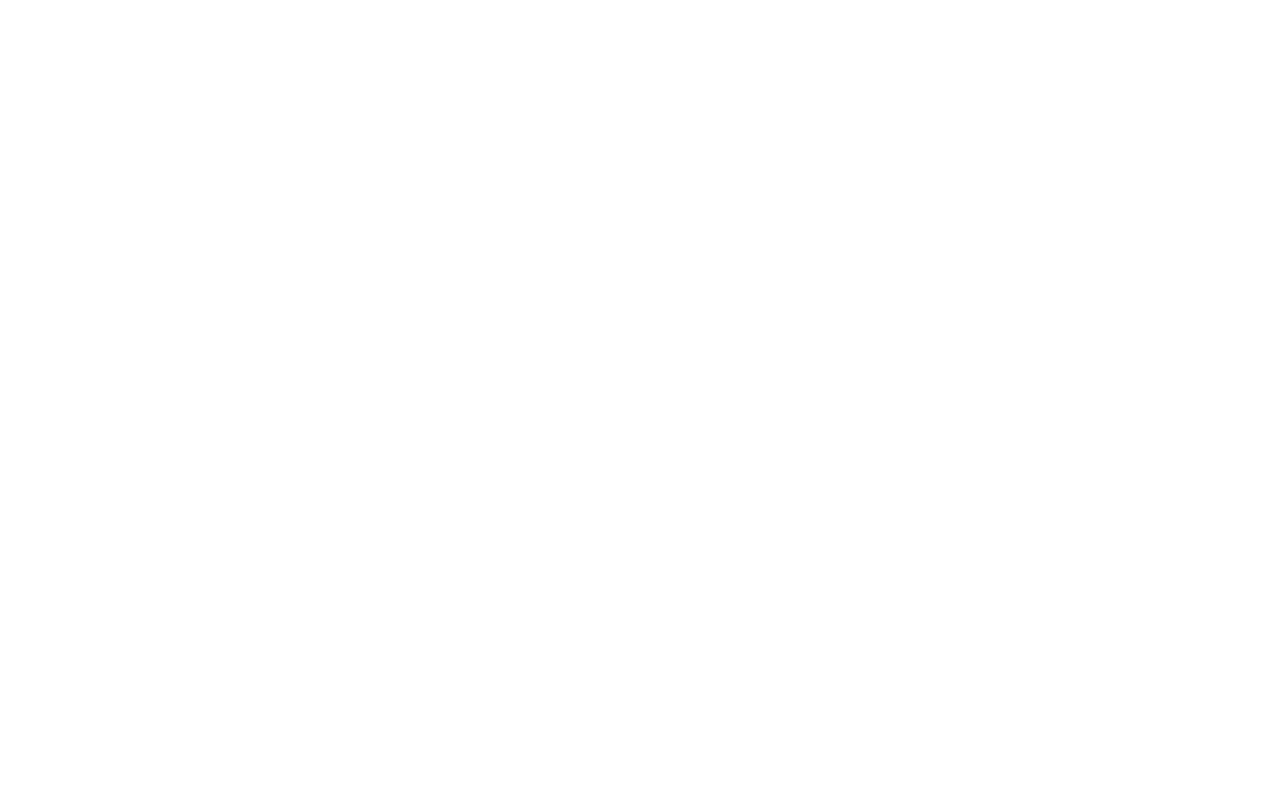
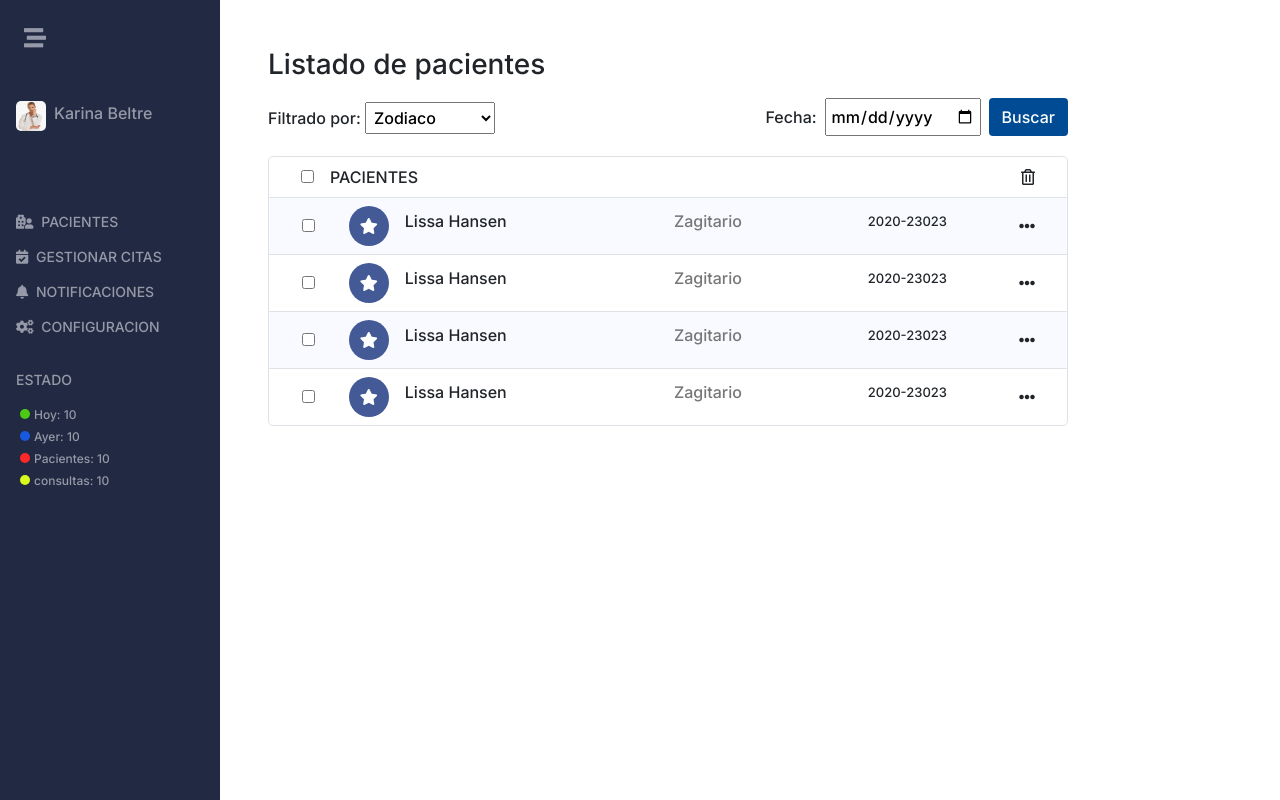
Before and after one commit to eirondiaz/proyectoFinalProgWeb, an Angular app: page /cuenta in a window 1280 px wide. Before the commit this address led to /. Built offline with nearby package versions, Linux system fonts and the light colour scheme.

Commit message:
inicio ui perfil

```diff
--- a/src/app/app.module.ts
+++ b/src/app/app.module.ts
@@ -9,6 +9,7 @@
 import { RegistroComponent } from './registro/registro.component';
 import { HomeComponent } from './home/home.component';
 import { ListadoPacienteComponent } from './listado-paciente/listado-paciente.component';
+import { PerfilDoctorComponent } from './perfil-doctor/perfil-doctor.component';
 
 @NgModule({
   declarations: [
@@ -16,7 +17,8 @@
     LoginComponent,
     RegistroComponent,
     HomeComponent,
-    ListadoPacienteComponent
+    ListadoPacienteComponent,
+    PerfilDoctorComponent
   ],
   imports: [
     BrowserModule,
--- a/src/app/home/home.component.css
+++ b/src/app/home/home.component.css
@@ -51,7 +51,7 @@
 }
 
 .mainmenu li a {
-    font-size: 12px;
+    font-size: 14px;
     color: var(--color-secundario);
 }
 
--- a/src/app/home/home.component.html
+++ b/src/app/home/home.component.html
@@ -31,10 +31,12 @@
                         </li>
                         <li>
                             <i class="fas fa-bell  mr-1"></i>
-                            Notificaciones</li>
+                            <a [routerLink]="['/cuenta/perfil']"> Notificaciones</a>
+                        </li>
                         <li>
                             <i class="fas fa-cogs  mr-1"></i>
-                            Configuracion</li>
+                            <a [routerLink]="['/cuenta/perfil']"> Configuracion</a>
+                           </li>
                     </ul>
                 </div>
                 <div class="menu-footer px-3">
@@ -49,43 +51,7 @@
                </div>
         </section>
         <section class="flex-md-grow-1 main-content px-md-5 mt-5">
-            <div>
-                    <h3>Listado de pacientes</h3>
-                        <div class="mt-3">
-                           <div class="d-flex justify-content-between" style="max-width: 800px;">
-                                <div class="mt-1">
-                                    <span>Filtrado por: </span>
-                                    <select name="zodiaco"  class="p-1" style="width: 130px;">
-                                        <option value="Zodiaco">Zodiaco</option>
-                                        <option value="Citas">Visitas</option>
-                                    </select>
-                                </div>
-                                <div>
-                                    <form class="">
-                                        <div class="form-group">
-                                            <label>Fecha: </label>
-                                            <input type="date" class="ml-2 p-1">
-                                            <button class="btn btn-primario text-center text-white ml-2 mb-1">Buscar</button>
-                                        </div>
-                                    </form>
-                               </div>
-                           </div>
-                        </div>
-                    <div class="table-responsive w-100  border rounded-lg" style="max-width: 800px;">
-                       <div class="d-flex justify-content-between px-4 ">
-                        <div class="m-2">
-                            <input type="checkbox" class="mr-3">
-                             <span>PACIENTES</span>
-                        </div>
-                        <div class="m-2">
-                            <i class="far fa-trash-alt"></i>
-                        </div>
-                       </div>
-                        <div>
-                            <router-outlet></router-outlet>
-                        </div>
-                 </div>
-            </div>
+           <router-outlet></router-outlet>
         </section>
     </div>
 </div>
--- a/src/app/listado-paciente/listado-paciente.component.html
+++ b/src/app/listado-paciente/listado-paciente.component.html
@@ -1,4 +1,35 @@
-
+<div>
+    <h3>Listado de pacientes</h3>
+        <div class="mt-3">
+           <div class="d-flex justify-content-between" style="max-width: 800px;">
+                <div class="mt-1">
+                    <span>Filtrado por: </span>
+                    <select name="zodiaco"  class="p-1" style="width: 130px;">
+                        <option value="Zodiaco">Zodiaco</option>
+                        <option value="Citas">Visitas</option>
+                    </select>
+                </div>
+                <div>
+                    <form class="">
+                        <div class="form-group">
+                            <label>Fecha: </label>
+                            <input type="date" class="ml-2 p-1">
+                            <button class="btn btn-primario text-center text-white ml-2 mb-1">Buscar</button>
+                        </div>
+                    </form>
+               </div>
+           </div>
+        </div>
+    <div class="table-responsive w-100  border rounded-lg" style="max-width: 800px;">
+       <div class="d-flex justify-content-between px-4 ">
+        <div class="m-2">
+            <input type="checkbox" class="mr-3">
+             <span>PACIENTES</span>
+        </div>
+        <div class="m-2">
+            <i class="far fa-trash-alt"></i>
+        </div>
+       </div>
         <div class="table-responsive w-100 " style="max-width: 800px;">
             <table class="w-100">
                 <tbody>
@@ -121,3 +152,5 @@
                 </tbody>
             </table>
         </div>
+    </div>
+</div>
--- /dev/null
+++ b/src/app/perfil-doctor/perfil-doctor.component.html
@@ -0,0 +1 @@
+<p>perfil-doctor works!</p>
--- /dev/null
+++ b/src/app/perfil-doctor/perfil-doctor.component.ts
@@ -0,0 +1,15 @@
+import { Component, OnInit } from '@angular/core';
+
+@Component({
+  selector: 'app-perfil-doctor',
+  templateUrl: './perfil-doctor.component.html',
+  styleUrls: ['./perfil-doctor.component.css']
+})
+export class PerfilDoctorComponent implements OnInit {
+
+  constructor() { }
+
+  ngOnInit(): void {
+  }
+
+}
```
Also changed, not shown: src/app/app-routing.module.ts (+4 -3 lines), src/app/perfil-doctor/perfil-doctor.component.css (added), 1 other file (tests, documents, lock files or other folders). Lines whose indentation alone changed are shown as unchanged.
